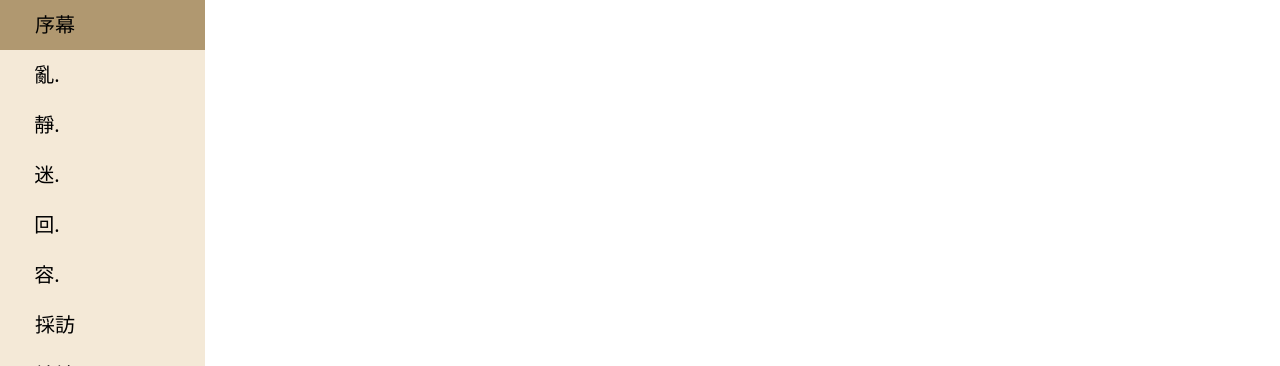
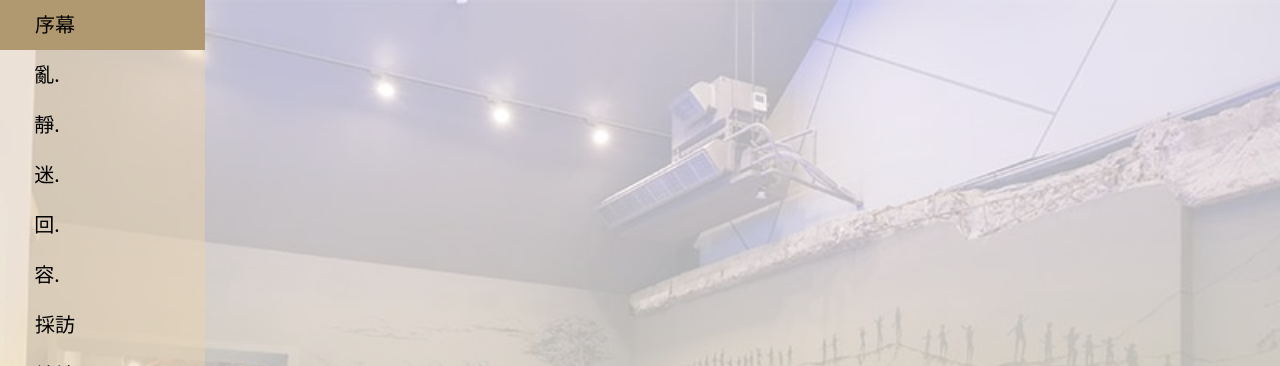
Before and after one commit to ERIC955/portrait, a plain HTML site: page index.html in a window 1280 px wide. Shown: the top 366 px of the page. Drawn offline with nearby package versions, Linux system fonts and the light colour scheme; the site is published under a folder, as on GitHub Pages, so addresses that start at the root find nothing.

Commit message:
first commit

```diff
--- a/index.html
+++ b/index.html
@@ -19,7 +19,7 @@ body {
     100% { opacity: 1; }
 }
 .bg{
-    background-image: url("/image/IMG_0464.JPG");
+    background-image: url("./image/IMG_0464.JPG");
     background-size: cover;
     opacity: 0.3;
     position: relative;
```
